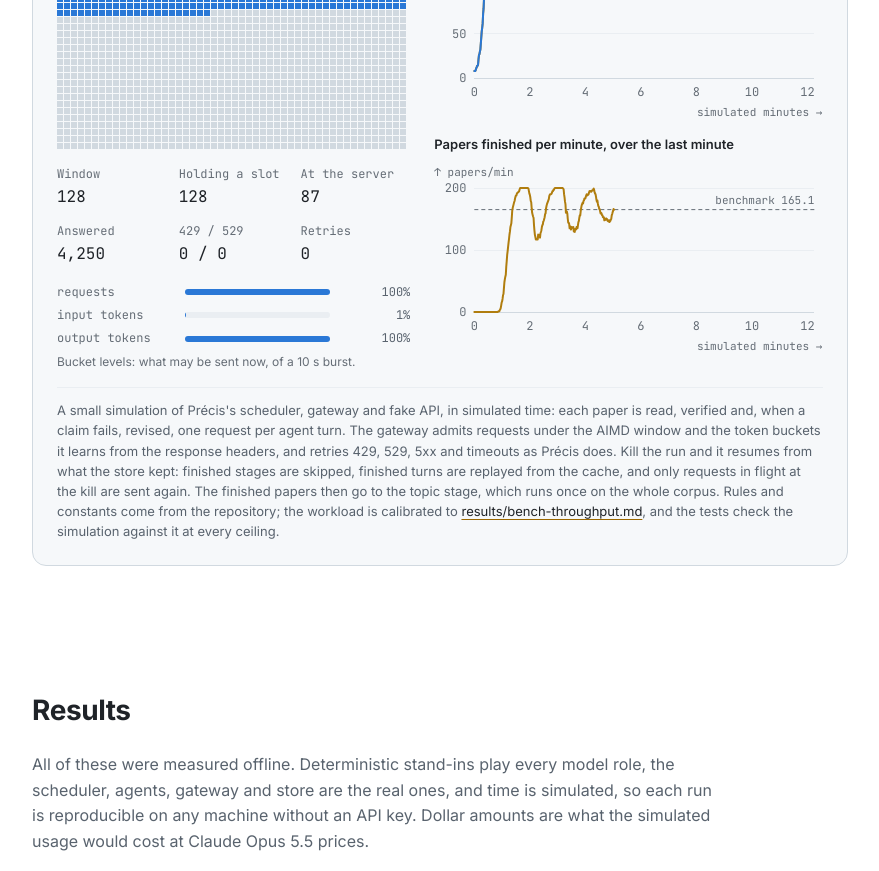
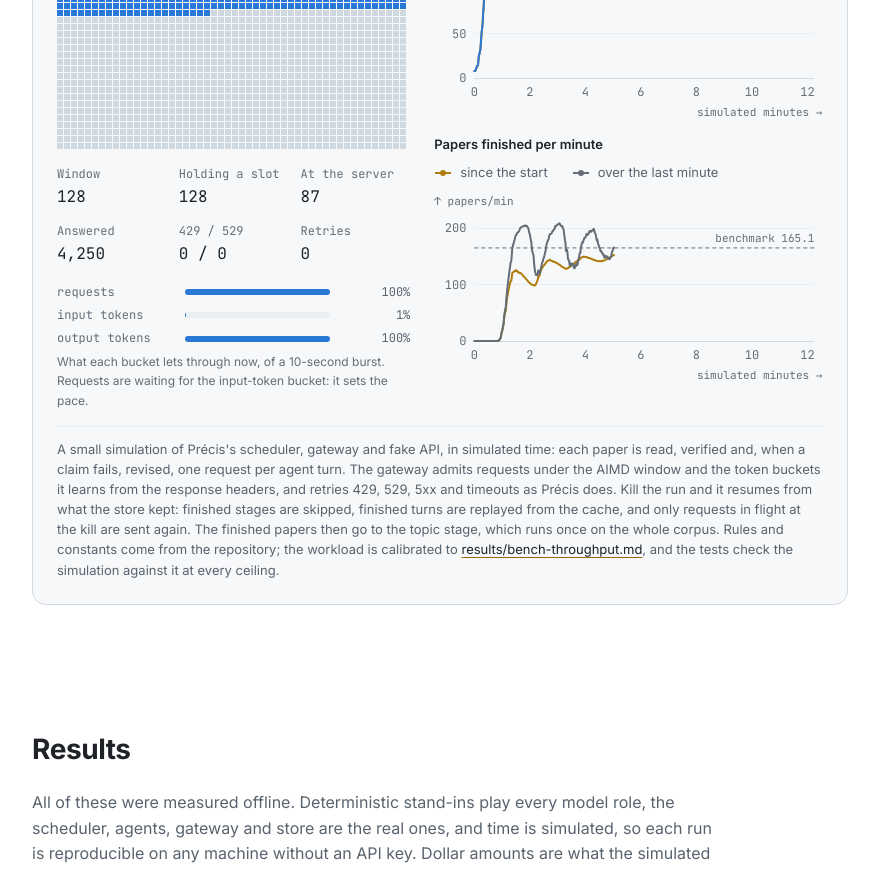
Before and after one commit to MatiiiBL/myportfolio, a React (Vite) app: page /projects/precis in a window 1280 px wide. Shown: the part 1820-2691 px from the top of the page, without its empty margins (72-951 px from the left). Built offline with nearby package versions, Linux system fonts and the light colour scheme.

Commit message:
Plot the Précis throughput since the start and name the binding bucket

```diff
--- a/src/projects/precis/PipelineSim.tsx
+++ b/src/projects/precis/PipelineSim.tsx
@@ -100,6 +100,8 @@ export function PipelineSim() {
   );
   const end = run.samples.length - 1;
   const rates = useMemo(() => papersPerMinute(run.samples), [run]);
+  // The benchmark's measure: papers finished over the minutes elapsed.
+  const average = useMemo(() => run.samples.map((s) => (s.t > 0 ? (s.done * 60) / s.t : 0)), [run]);
   const speed = Math.max(30, Math.round(end / PLAY_SECONDS));
   // With reduced motion the run is shown complete; the slider still moves through it.
   const now = Math.min(t ?? (reduced ? end : 0), end);
@@ -160,11 +162,14 @@ export function PipelineSim() {
   const killed = run.kill;
   const benchPoint = bench.points.find((p) => p.concurrency === ceiling);
   const finished = now >= end;
-  const buckets: [string, number][] = [
-    ["requests", sample.buckets[0]],
-    ["input tokens", sample.buckets[1]],
-    ["output tokens", sample.buckets[2]],
+  const buckets: [string, number, string][] = [
+    ["requests", sample.buckets[0], "request"],
+    ["input tokens", sample.buckets[1], "input-token"],
+    ["output tokens", sample.buckets[2], "output-token"],
   ];
+  // A bucket close to empty while requests hold slots without being sent is the binding limit.
+  const waiting = sample.holding > sample.sending;
+  const binding = waiting ? buckets.find(([, fill]) => fill >= 0 && fill < 0.1)?.[2] : undefined;
 
   return (
     <Figure
@@ -337,7 +342,10 @@ export function PipelineSim() {
                   </span>
                 </div>
               ))}
-              <p className="bucket-note">Bucket levels: what may be sent now, of a 10 s burst.</p>
+              <p className="bucket-note">
+                What each bucket lets through now, of a 10-second burst.
+                {binding && ` Requests are waiting for the ${binding} bucket: it sets the pace.`}
+              </p>
             </div>
           </div>
           <div className="sim-charts">
@@ -355,12 +363,15 @@ export function PipelineSim() {
               marker={killed ? { at: killed.at, label: "SIGKILL" } : null}
             />
             <LiveChart
-              title="Papers finished per minute, over the last minute"
+              title="Papers finished per minute"
               yLabel="papers/min"
               upTo={now}
               duration={end}
-              yMax={preset === "limits" ? 200 : preset === "overload" ? 60 : 100}
-              series={[{ label: "papers/min", color: 1, values: rates }]}
+              yMax={preset === "limits" ? 220 : preset === "overload" ? 60 : 100}
+              series={[
+                { label: "since the start", color: 1, values: average },
+                { label: "over the last minute", color: "muted", values: rates },
+              ]}
               references={
                 preset === "limits" && benchPoint
                   ? [
```
